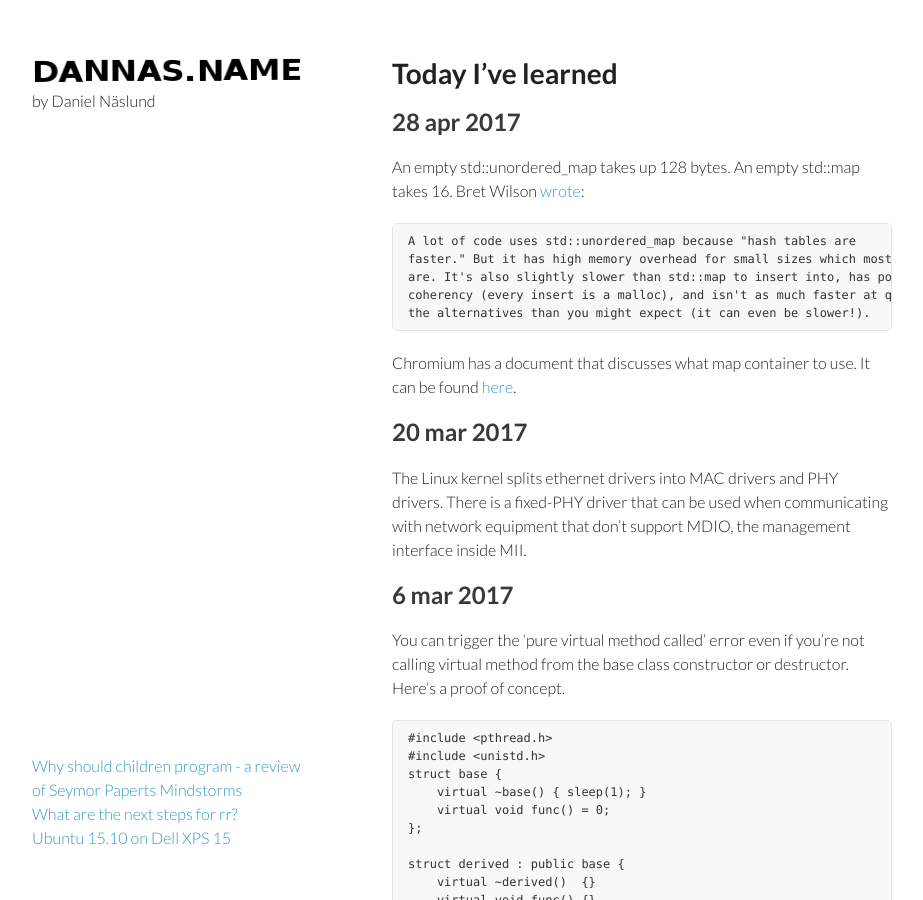
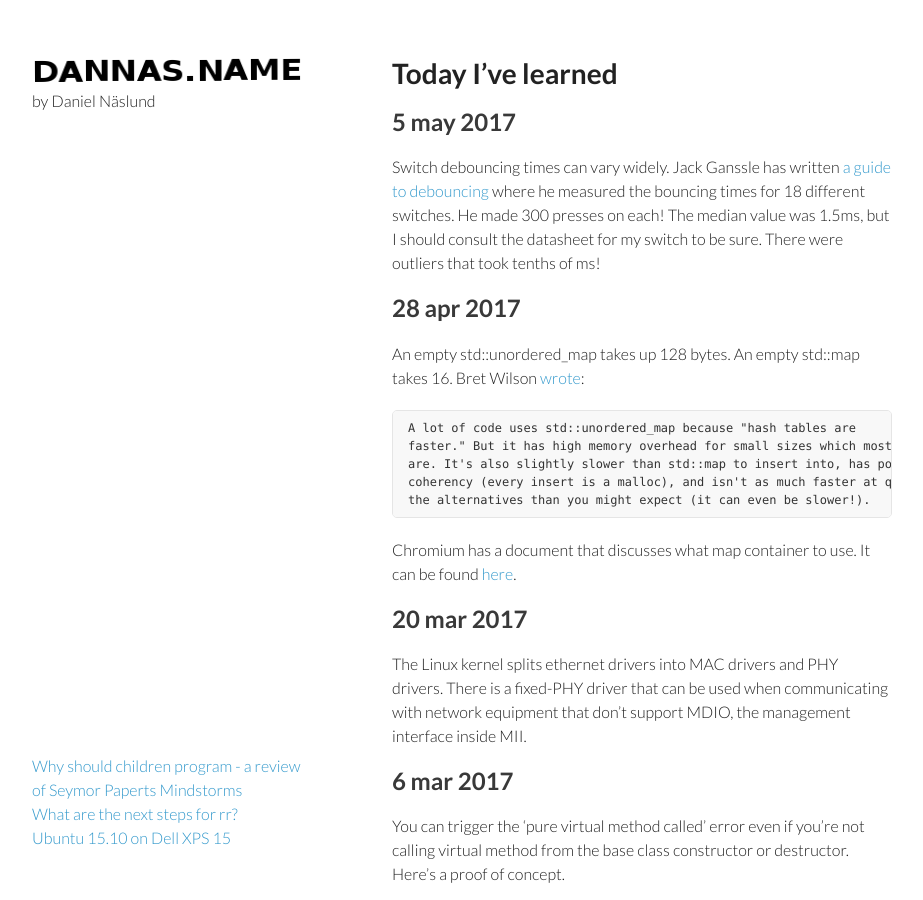
Before and after one commit to dannas/dannas.github.com, a Jekyll site: the page built from TIL.markdown, in a window 1280 px wide and 900 px high. Shown: the whole window, without its empty margins (178-1101 px from the left). Built offline with Jekyll 4.4.1, drawn with Linux system fonts in a browser that asks for light colours; our own code applies the rules of GitHub Pages for plain Markdown files.

Commit message:
Another TIL

```diff
--- a/TIL.markdown
+++ b/TIL.markdown
@@ -1,4 +1,11 @@
 # Today I've learned
+
+## 5 may 2017
+Switch debouncing times can vary widely. Jack Ganssle has written [a guide to
+debouncing](http://www.ganssle.com/debouncing.htm) where he measured the
+bouncing times for 18 different switches. He made 300 presses on each! The
+median value was 1.5ms, but I should consult the datasheet for my switch to
+be sure. There were outliers that took tenths of ms!
 
 ## 28 apr 2017
 An empty std::unordered_map takes up 128 bytes. An empty std::map takes 16.
```
